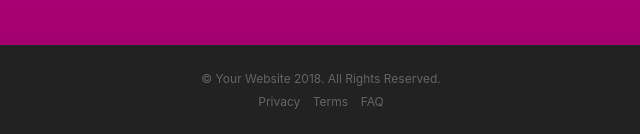
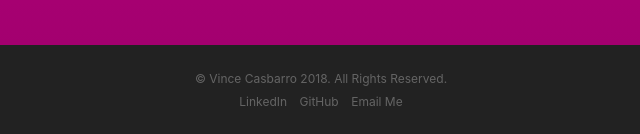
Before and after one commit to vmcasbarro/new-age-portfolio, a website with bundled scripts: page index.html in a window 1280 px wide. Shown: the part 4572-4706 px from the top of the page, 319-959 px from the left. Built offline with nearby package versions, Linux system fonts and the light colour scheme; a web font is replaced by a local one.

Commit message:
update footer

```diff
--- a/index.html
+++ b/index.html
@@ -222,16 +222,16 @@
 
     <footer>
       <div class="container">
-        <p>&copy; Your Website 2018. All Rights Reserved.</p>
+        <p>&copy; Vince Casbarro 2018. All Rights Reserved.</p>
         <ul class="list-inline">
           <li class="list-inline-item">
-            <a href="#">Privacy</a>
+            <a href="#">LinkedIn</a>
           </li>
           <li class="list-inline-item">
-            <a href="#">Terms</a>
+            <a href="#">GitHub</a>
           </li>
           <li class="list-inline-item">
-            <a href="#">FAQ</a>
+            <a href="#">Email Me</a>
           </li>
         </ul>
       </div>
```
